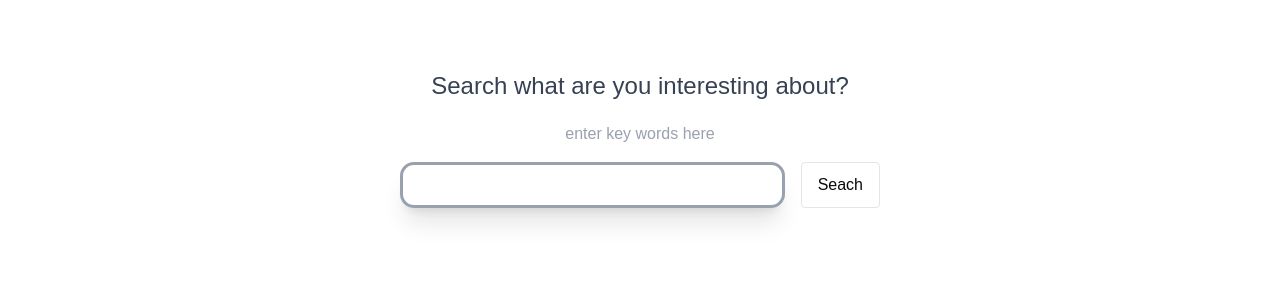
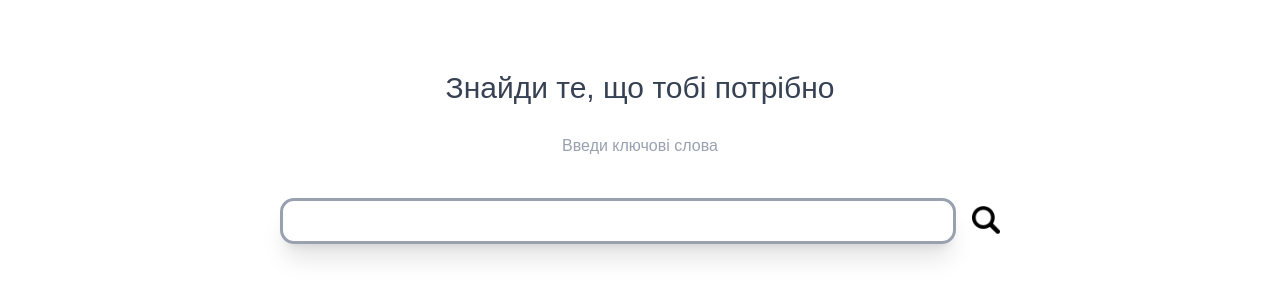
Before and after one commit to obulbuk07/newEducationHub, a React (Vite) app: page / in a window 1280 px wide. Both pictures are taken after a click on the button "Dentistry". Shown: the part 498-782 px from the top of the page. Built offline with nearby package versions, Linux system fonts and the light colour scheme.

Commit message:
customise Search component

```diff
--- a/src/components/SearchBar.jsx
+++ b/src/components/SearchBar.jsx
@@ -1,8 +1,10 @@
+import searchIcon from "../img/search_icon.png"
+
 function SearchBar({ query, onQueryChange, onSearch }){
     return(
-        <div className="w-2/4 mx-auto flex items-center flex-col py-30">
-            <h2 className="text-2xl text-gray-700">Search what are you interesting about?</h2>
-            <p className="pt-5 text-gray-400">enter key words here</p>
+        <div className="w-3/4 mx-auto flex items-center flex-col py-30">
+            <h2 className="text-3xl pb-2 text-gray-700">Знайди те, що тобі потрібно</h2>
+            <p className="pt-5 text-gray-400 pb-6">Введи ключові слова</p>
             <div className="w-full flex flex-row gap-4">
                 <input
                     className="w-4/4 py-2 px-4 mt-4 rounded-xl border-3 shadow-xl border-gray-400 focus:border-blue-500"
@@ -10,7 +12,7 @@ function SearchBar({ query, onQueryChange, onSearch }){
                     onChange={(e) => onQueryChange(e.target.value)}
                     type="text"
                 />
-                <button onClick={onSearch} className="border py-2 px-4 mt-4 rounded">Seach</button>
+                <img className=" w-7 h-7 mt-6" src={searchIcon} alt="" />
             </div>
         </div>
     )
```
Also changed, not shown: src/img/search_icon.png (added).
